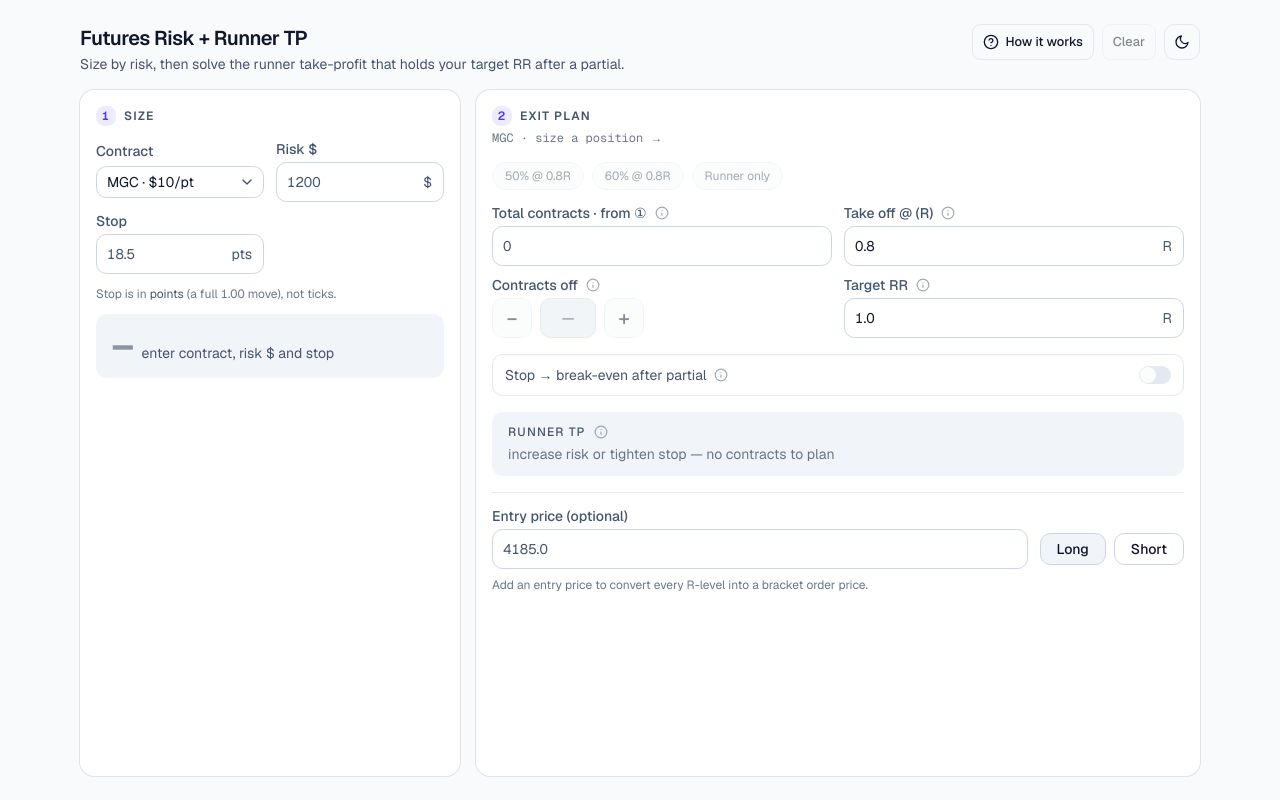
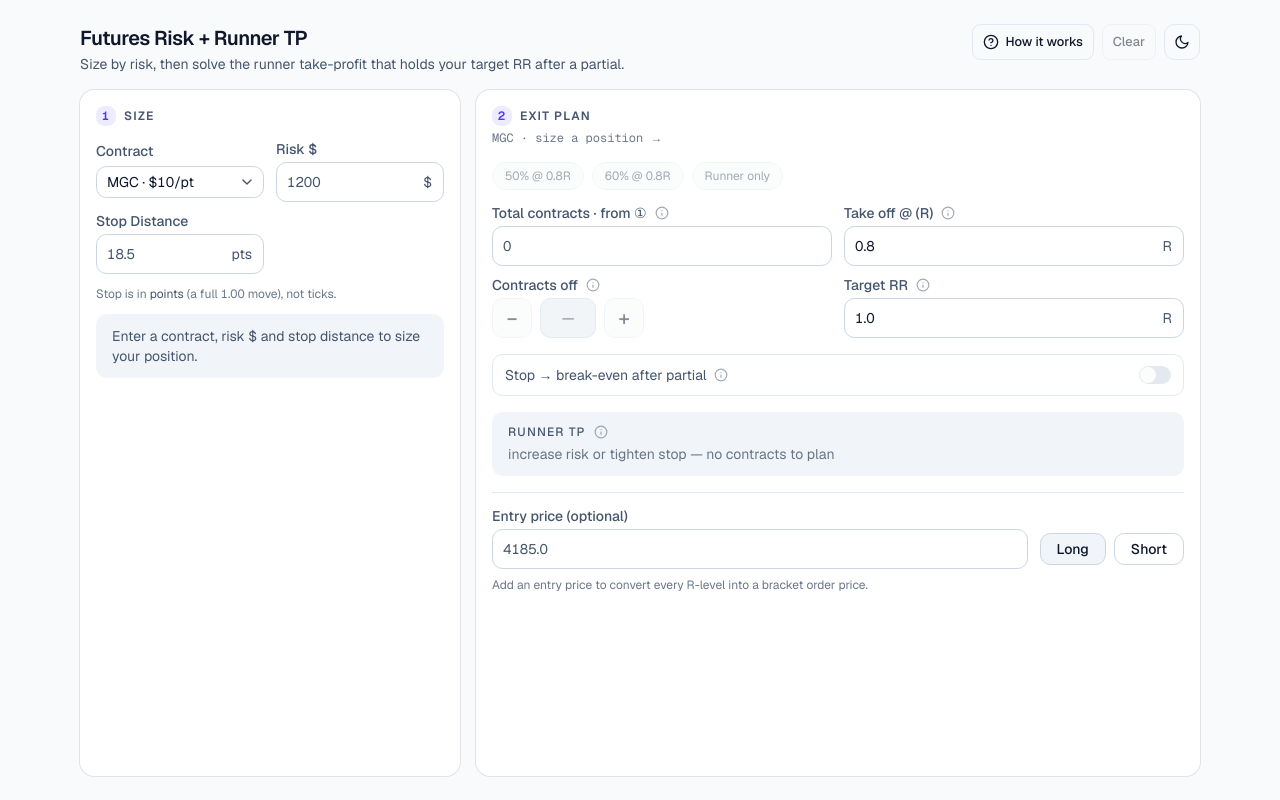
Before and after one commit to jukemori/futures-calculator, a Next.js app: page / in a window 1280 px wide. Built offline with nearby package versions, Linux system fonts and the light colour scheme.

Commit message:
style: clarify stop label and sizing empty state
Rename 'Stop' to 'Stop Distance', and replace the heavy bold em-dash
empty state with a plain guidance line.

```diff
--- a/src/components/sizing-card.tsx
+++ b/src/components/sizing-card.tsx
@@ -50,7 +50,7 @@ export function SizingCard({
             placeholder="1200"
           />
           <NumberField
-            label="Stop"
+            label="Stop Distance"
             value={stopStr}
             onChange={onStop}
             suffix="pts"
@@ -86,10 +86,9 @@ export function SizingCard({
               </div>
             </div>
           ) : (
-            <div className="flex items-baseline gap-2">
-              <span className="font-mono text-4xl font-bold text-muted-foreground/60">—</span>
-              <span className="text-sm text-muted-foreground">enter contract, risk $ and stop</span>
-            </div>
+            <p className="text-sm text-muted-foreground">
+              Enter a contract, risk $ and stop distance to size your position.
+            </p>
           )}
         </div>
       </CardContent>
```
